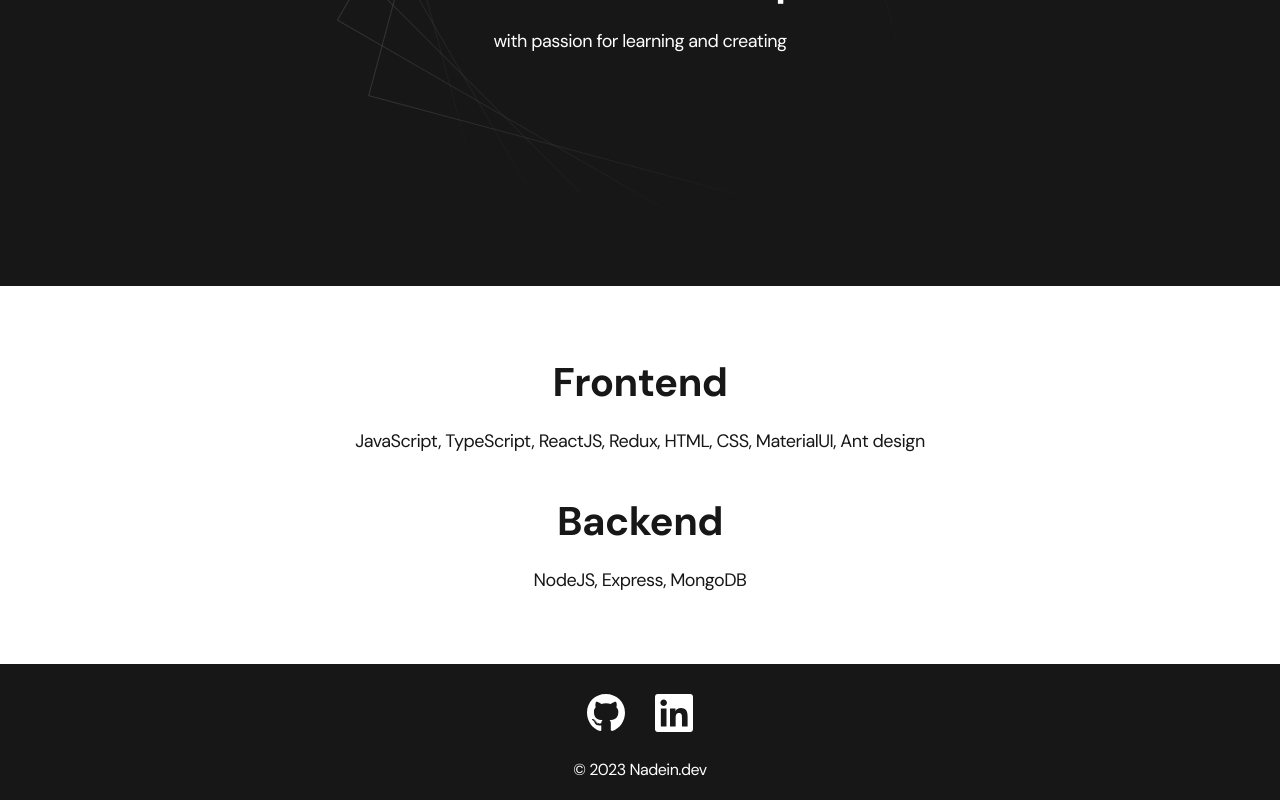
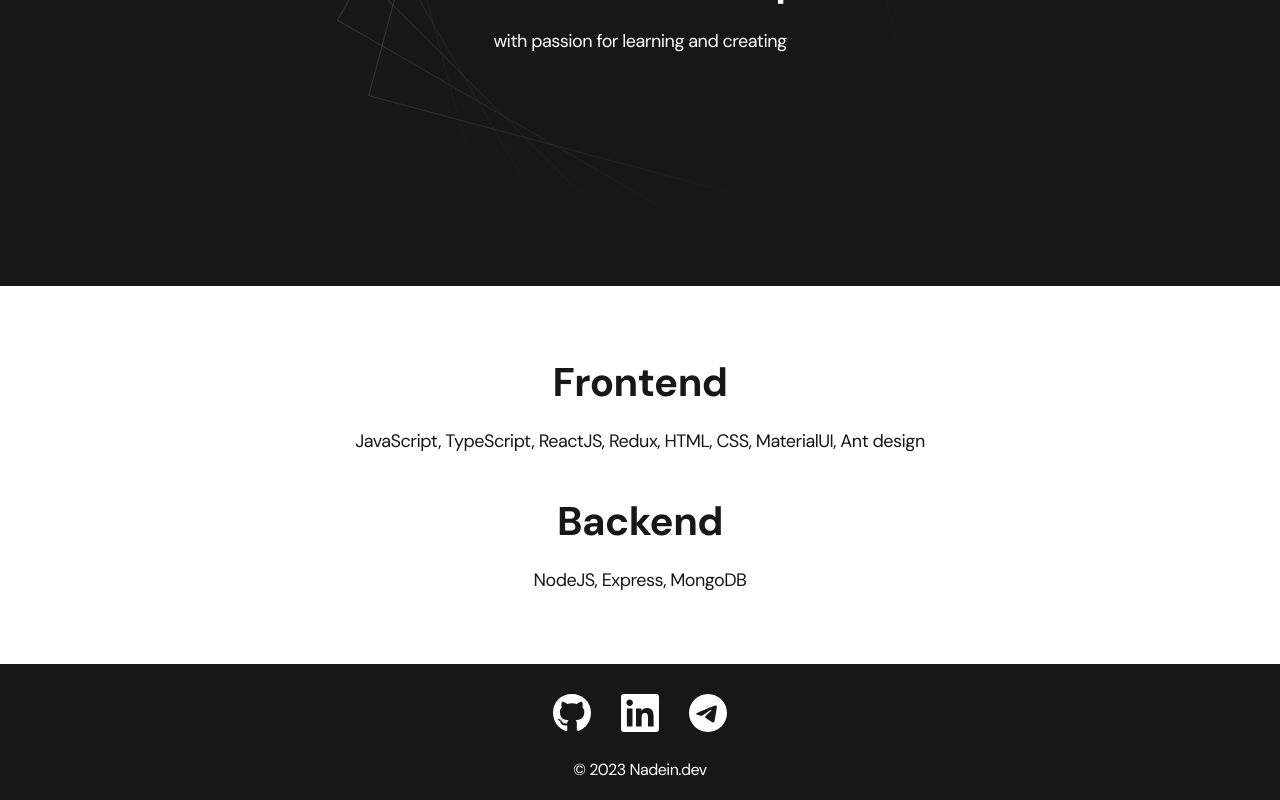
Before and after one commit to NadeinMichael/Portfolio, a React (Create React App) app: page /#/ in a window 1280 px wide. Shown: the part 485-1285 px from the top of the page. Built offline with nearby package versions, Linux system fonts and the light colour scheme.

Commit message:
feat: add tg

```diff
--- a/src/components/footer/Footer.jsx
+++ b/src/components/footer/Footer.jsx
@@ -1,6 +1,7 @@
 import './footer.css';
 import gitHub from '../../img/icons/gitHub.svg';
 import linkedIn from '../../img/icons/linkedIn.svg';
+import telegram from '../../img/icons/telegram.svg';
 
 const Footer = () => {
   return (
@@ -26,6 +27,15 @@ const Footer = () => {
                 <img src={linkedIn} alt='Link linkedIn' />
               </a>
             </li>
+            <li className='social__item'>
+              <a
+                href='https://t.me/nadein_mihail'
+                target='_blank'
+                rel='noreferrer'
+              >
+                <img src={telegram} alt='Link linkedIn' />
+              </a>
+            </li>
           </ul>
           <div className='copyright'>
             <p>© 2023 Nadein.dev</p>
```
Also changed, not shown: src/img/icons/telegram.svg (added).
